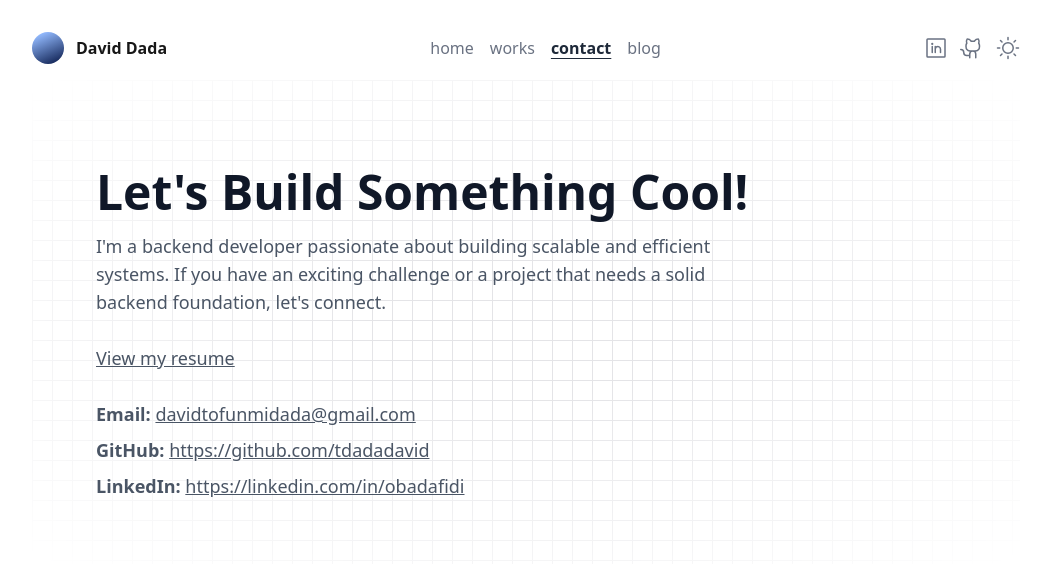
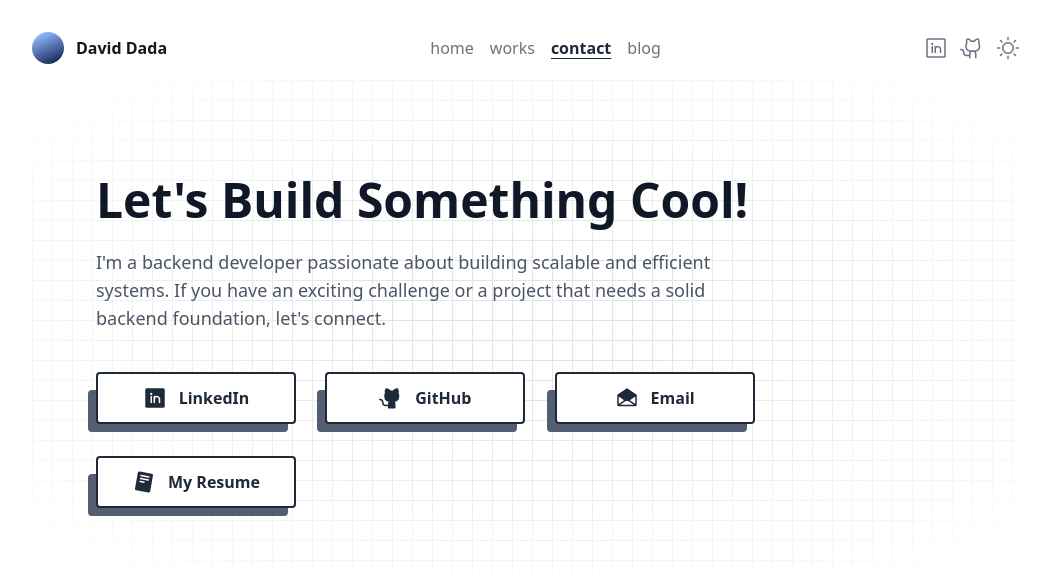
Before and after one commit to tdadadavid/portfolio, a Next.js app: page /contact in a window 1280 px wide. Shown: the top 584 px of the page, without its empty margins (114-1164 px from the left). Built offline with nearby package versions, Linux system fonts and the light colour scheme.

Commit message:
chore(ui): Update contact page buttons

```diff
--- a/app/contact/page.tsx
+++ b/app/contact/page.tsx
@@ -1,61 +1,56 @@
 "use client";
 
-import {Container} from "@/components/layout/Container";
-import {NavBar} from "@/components/ui/NavBar";
-import {GridBackground} from "@/components/other/GridBackground";
+import { Container } from "@/components/layout/Container";
+import { NavBar } from "@/components/ui/NavBar";
+import { GridBackground } from "@/components/other/GridBackground";
+import { PopOutButton } from "@/components/ui/Buttons";
 import meta from "@/data/meta";
+import { LinkedinLogo, ReadCvLogo, EnvelopeOpen, GithubLogo } from "@phosphor-icons/react";
 
 const ContactPage = () => {
+  const handleNavigation = (to: string) => {
+    window.open(to, "_blank");
+  };
+
   return (
     <Container>
-            <NavBar currentPage="contact"/>
+      <NavBar currentPage="contact" />
       <GridBackground>
-                <div className=" max-w-2xl">
-                    <h2 className="mt-6 font-extrabold text-3xl sm:text-5xl dark:text-gray-100 text-gray-900">
+        <div className="max-w-2xl">
+          <h2 className="mt-6 font-extrabold text-3xl sm:text-5xl dark:text-gray-100 text-gray-900 leading-16">
             Let&apos;s Build Something Cool!
           </h2>
           <p className="my-4 text-lg dark:text-gray-300 text-gray-600 leading-7">
             I&apos;m a backend developer passionate about building scalable and efficient systems.
-                        If you have an exciting challenge or a project that needs a solid backend foundation, let&apos;s
-                        connect.
+            If you have an exciting challenge or a project that needs a solid backend foundation,
+            let&apos;s connect.
           </p>
-                    <a
-                        href="/resume.pdf"
-                        className="inline-block my-3 text-lg font-medium dark:text-gray-300 text-gray-600 underline transition hover:text-blue-500"
-                    >
-                        View my resume
-                    </a>
-                    <div className="mt-4 space-y-2 text-lg dark:text-gray-300 text-gray-600">
-                        <p>
-                            <b>Email:</b>{" "}
-                            <a
-                                href={`mailto:${meta.email}`}
-                                className="underline transition hover:text-blue-500"
-                            >
-                                {meta.email}
-                            </a>
-                        </p>
-                        <p>
-                            <b>GitHub:</b>{" "}
-                            <a
-                                href={meta.github}
-                                target="_blank"
-                                className="underline transition hover:text-blue-500"
-                            >
-                                {meta.github}
-                            </a>
-                        </p>
-                        <p>
-                            <b>LinkedIn:</b>{" "}
-                            <a
-                                href={meta.socials.linkedin}
-                                target="_blank"
-                                className="underline transition hover:text-blue-500"
-                            >
-                                {meta.socials.linkedin}
-                            </a>
-                        </p>
-                    </div>
+            <section className="grid grid-cols-1 sm:grid-cols-2 md:grid-cols-3 gap-4 mt-6">
+             <PopOutButton
+                title="LinkedIn"
+                icon={<LinkedinLogo size={24} weight="fill" />}
+                action={() => handleNavigation(meta.socials.linkedin)}
+                left={true}
+             />
+             <PopOutButton
+               title="GitHub"
+               icon={<GithubLogo size={24} weight="fill" />}
+               action={() => handleNavigation(meta.socials.linkedin)}
+               left={true}
+             />
+             <PopOutButton
+               title="Email"
+               icon={<EnvelopeOpen size={24} weight="fill" />}
+               action={() => handleNavigation(meta.socials.linkedin)}
+               left={true}
+             />
+            <PopOutButton
+               title="My Resume"
+               icon={<ReadCvLogo size={24} weight="fill" />}
+               action={() => handleNavigation(meta.socials.linkedin)}
+               left={true}
+            />
+           </section>
         </div>
       </GridBackground>
     </Container>
--- a/app/globals.css
+++ b/app/globals.css
@@ -29,7 +29,8 @@ body {
   font-family: var(--font-dank-mono);
 }
 
-.ghost-popup, .project-popup {
+.ghost-popup,
+.project-popup {
   position: relative;
 }
 
@@ -45,7 +46,7 @@ body {
   content: "";
   position: absolute;
   width: 100%;
-    height: 60%;
+  height: 80%;
   bottom: -8px;
   left: -8px;
   background: oklch(0.48 0.034 261.351);
@@ -54,10 +55,6 @@ body {
   animation: ghost 0.355ms 0.5s ease backwards;
 }
 
-.project-popup {
-
-}
-
 [data-theme="dark"] .ghost-popup .popup {
   background: oklch(0.277 0.059 264.032);
 }
--- a/components/ui/Buttons.tsx
+++ b/components/ui/Buttons.tsx
@@ -1,22 +1,40 @@
-import {ReactNode} from "react";
+import { ReactNode } from "react";
+import { cn } from "@/lib/utils";
 
 interface PopOutButtonProps {
-    title: string
-    icon: ReactNode,
-    action: () => void
+  title: string;
+  icon: ReactNode;
+  action: () => void;
+  topMargin?: boolean;
+  left?: boolean;
 }
 
-export const PopOutButton = (props: PopOutButtonProps) => {
-    return (
-        <button className={"ghost-popup flex items-center justify-center w-full sm:w-[200px]"}>
-            <div
-                className={"content mt-8 w-full min-w-full sm:max-w[200px] sm:w-[200px] py-3 px-4 flex items-center justify-center gap-4 text-sm sm:text-base " +
-                    "rounded-sm dark:text-gray-200 text-gray-900 border-2 dark:bg-ice dark:border-[#1a2949] border-gray-900 bg-white cursor-pointer"}
-                onClick={props.action}>
-                <span className={"font-bold"}>{props.title}</span>
-                {props.icon}
-            </div>
-            <div className="popup"></div>
-        </button>
-    )
-}
+export const PopOutButton = ({
+  title,
+  icon,
+  action,
+  topMargin = true,
+  left = false,
+}: PopOutButtonProps) => {
+  return (
+    <div
+      className={cn(
+        "ghost-popup relative w-full sm:w-[200px]",
+        topMargin && "mt-4"
+      )}
+    >
+      <div className="popup" />
+      <button
+        onClick={action}
+        className={cn(
+          "content relative z-10 flex items-center justify-center gap-3 w-full py-3 px-4 text-sm sm:text-base font-semibold border-2 rounded-sm transition duration-200",
+          "dark:bg-ice bg-white text-gray-800 border-2 dark:border-ice border-gray-800 dark:text-white hover:brightness-110"
+        )}
+      >
+        {left && <>{icon}</>}
+        <span>{title}</span>
+        {!left && <>{icon}</>}
+      </button>
+    </div>
+  );
+};
```
Lines whose indentation alone changed are shown as unchanged.
